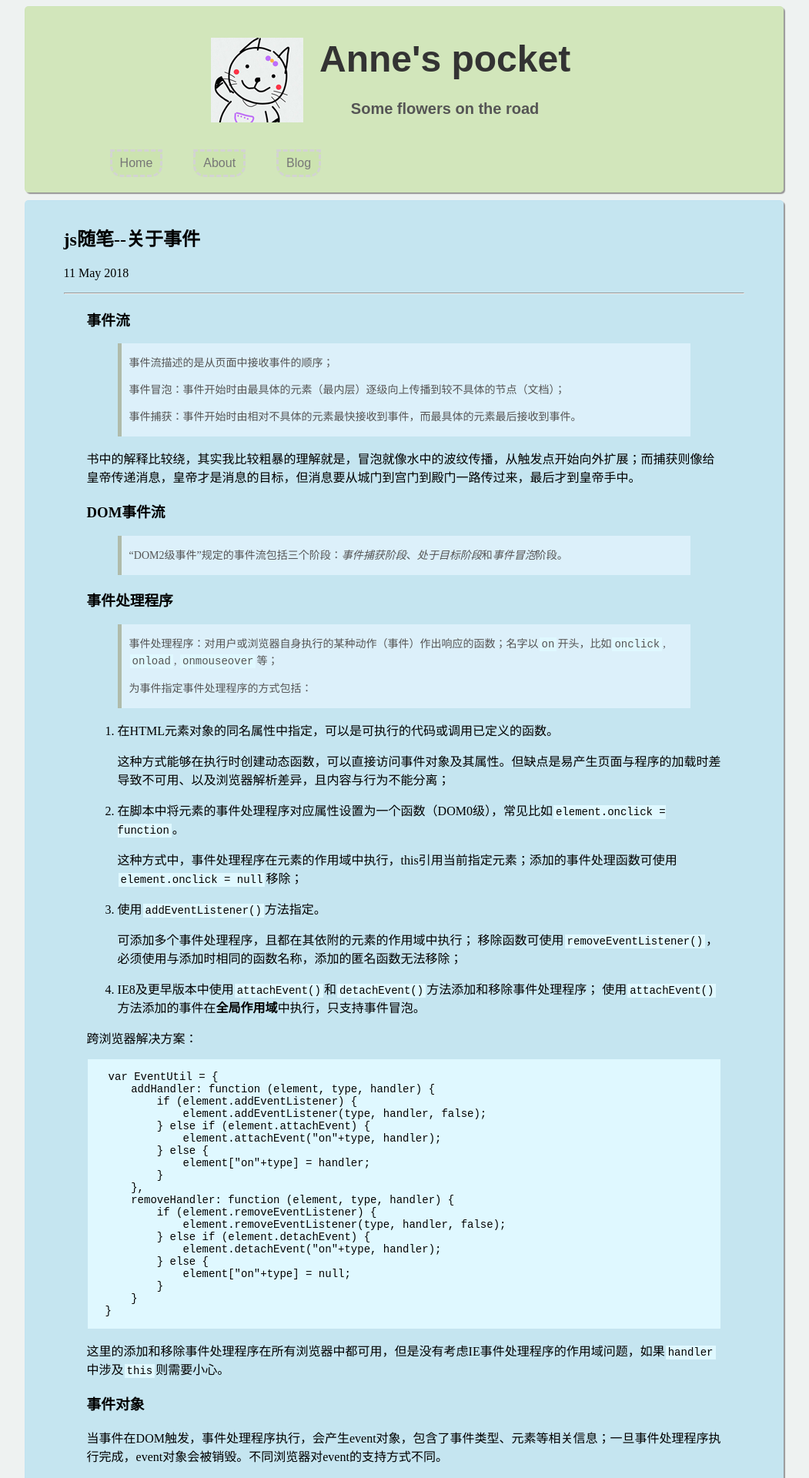
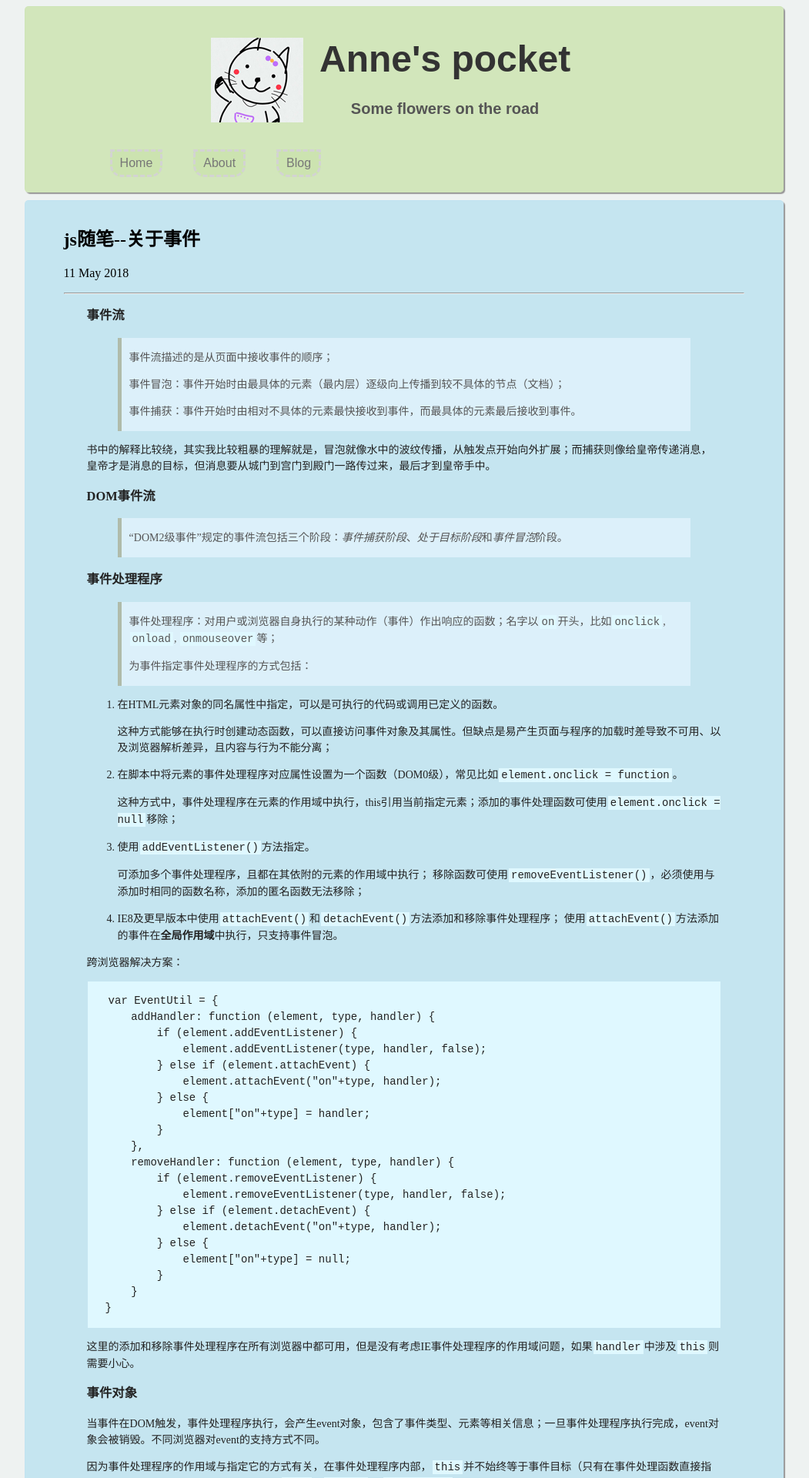
Before and after one commit to AnneBai/AnneBai.github.io, a Jekyll site: the page built from _posts/2018-05-11-About-Event.md, in a window 1280 px wide. Shown: the top 1920 px of the page at 77% size, without its empty margins (115-1166 px from the left). Built offline with Jekyll 4.4.1, drawn with Linux system fonts in a browser that asks for light colours.

Commit message:
fix the font style

```diff
--- a/styles/style.css
+++ b/styles/style.css
@@ -88,6 +88,9 @@ article {
 }
 .post {
   margin:0 30px;
+  font-size:14px;
+  line-height:1.5;
+  color:#222;
 }
 article blockquote {
   background-color:rgb(220, 240, 250);
@@ -95,8 +98,6 @@ article blockquote {
   color:#555;
   padding:1px;
   padding-left:10px;
-  font-size:14px;
-  line-height:1.5;
 }
 article .highlighter-rouge, article .highlight code{
   background-color:  rgb(223, 248, 255);
```
